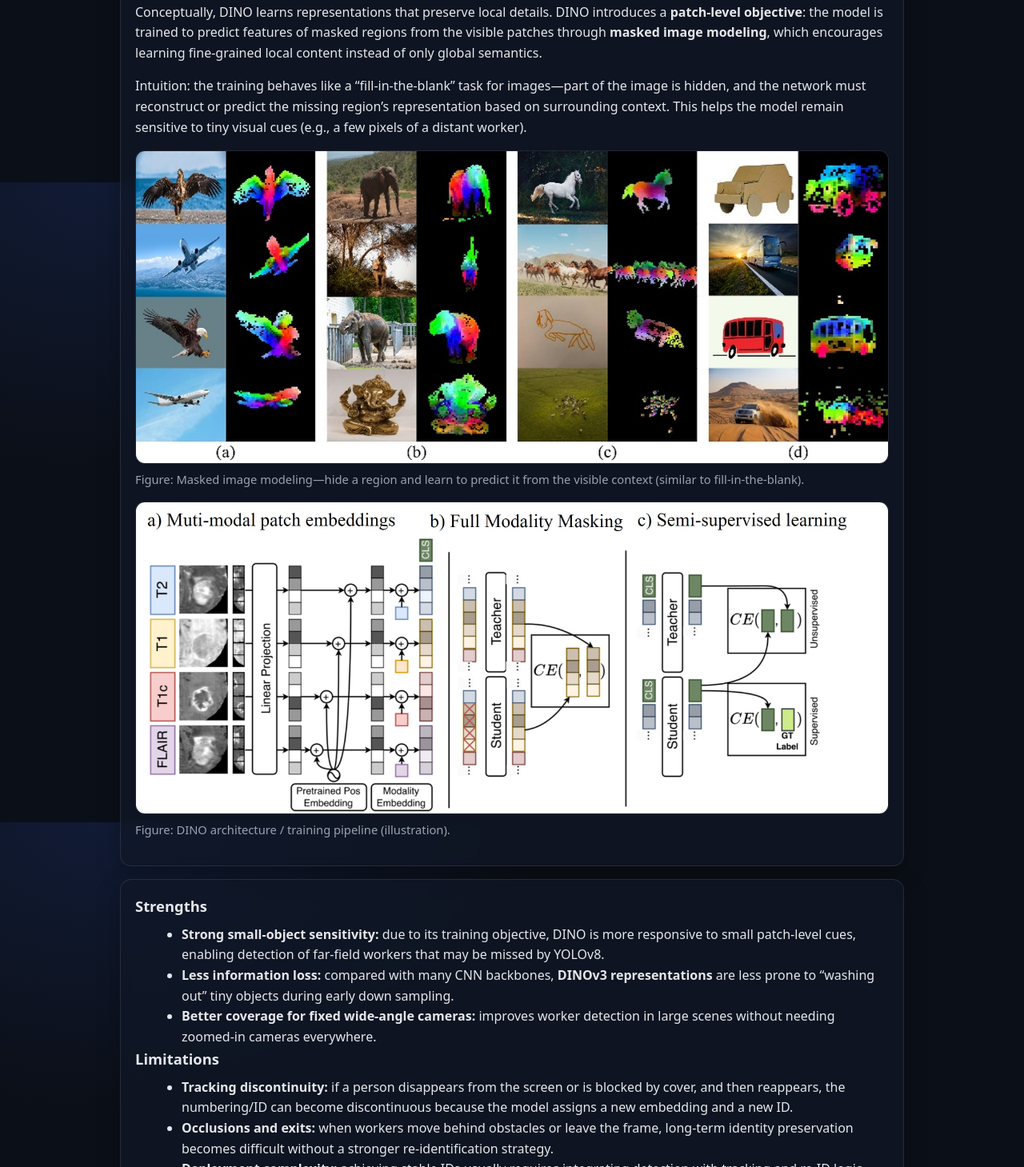
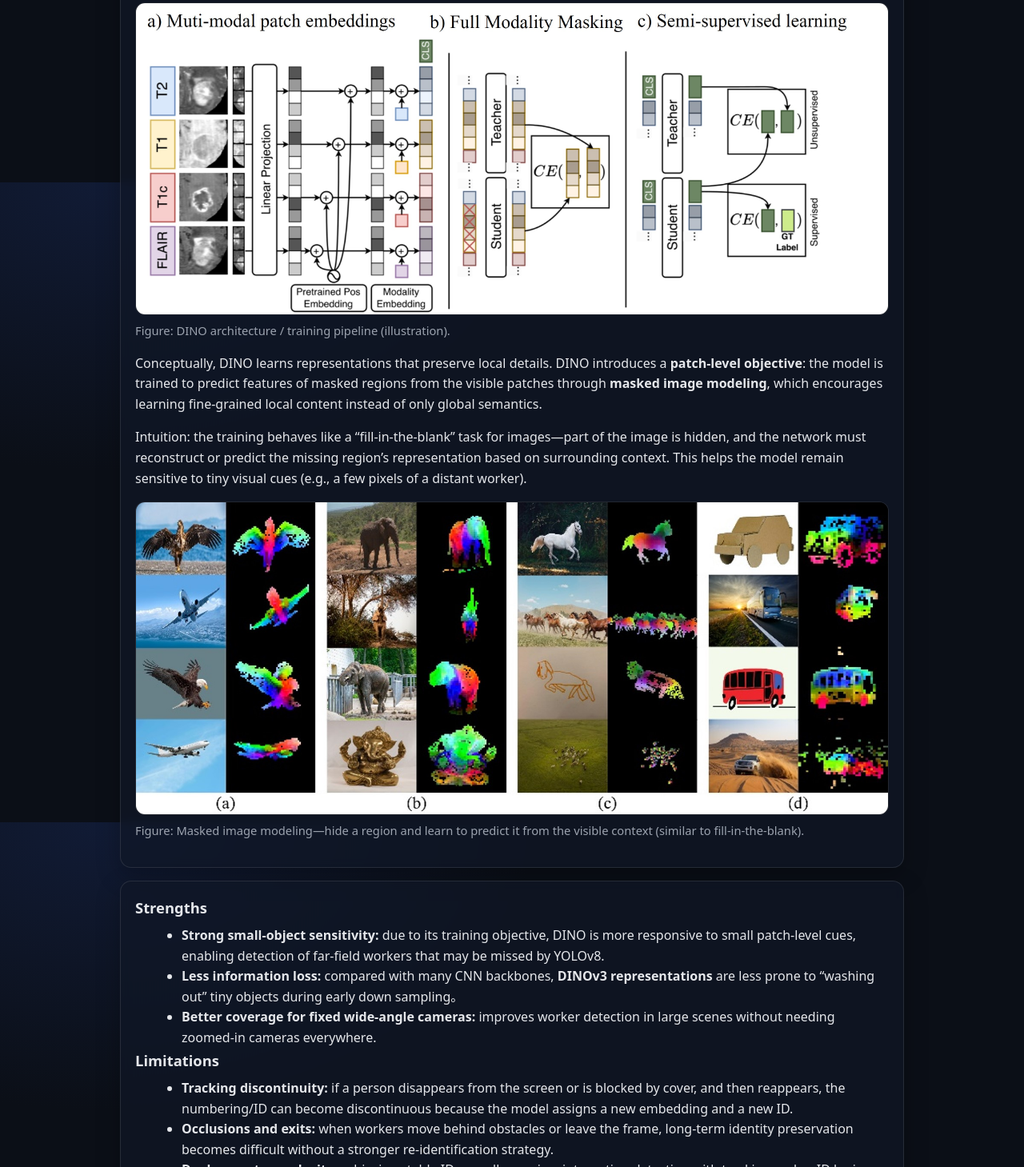
Before and after one commit to LAILI-civil/Construction-site-risk-identification, a plain HTML site: page Workers.html in a window 1280 px wide. Shown: the part 572-2031 px from the top of the page at 80% size. Drawn offline with Linux system fonts and the light colour scheme.

Commit message:
Update Workers.html

```diff
--- a/Workers.html
+++ b/Workers.html
@@ -144,6 +144,14 @@
         We compare it with <strong>YOLOv8</strong> to highlight performance differences on small, distant targets.
       </p>
 
+      <!-- DINO network structure image should be here -->
+      <div class="img-wrap">
+        <img src="DINO.jpg" alt="DINO model structure diagram" />
+      </div>
+      <p class="caption">
+        Figure: DINO architecture / training pipeline (illustration).
+      </p>
+
       <p>
         Conceptually, DINO learns representations that preserve local details. DINO introduces a <strong>patch-level objective</strong>:
         the model is trained to predict features of masked regions from the visible patches through <strong>masked image modeling</strong>,
@@ -155,19 +163,12 @@
         the missing region’s representation based on surrounding context. This helps the model remain sensitive to tiny visual cues (e.g., a few pixels of a distant worker).
       </p>
 
+      <!-- Fill-in-the-blank training principle image should be after the explanation -->
       <div class="img-wrap">
-        <!-- Assumes the image is in the same folder as this HTML file -->
         <img src="Fill%20in%20the%20blank.jpg" alt="Masked image modeling intuition: fill-in-the-blank training" />
       </div>
       <p class="caption">
         Figure: Masked image modeling—hide a region and learn to predict it from the visible context (similar to fill-in-the-blank).
-      </p>
-
-      <div class="img-wrap">
-        <img src="DINO.jpg" alt="DINO model structure diagram" />
-      </div>
-      <p class="caption">
-        Figure: DINO architecture / training pipeline (illustration).
       </p>
     </section>
 
@@ -180,7 +181,7 @@
         </li>
         <li>
           <strong>Less information loss:</strong> compared with many CNN backbones, <strong>DINOv3 representations</strong> are less prone to “washing out”
-          tiny objects during early down sampling.
+          tiny objects during early down sampling。
         </li>
         <li>
           <strong>Better coverage for fixed wide-angle cameras:</strong> improves worker detection in large scenes without needing zoomed-in cameras everywhere.
```
